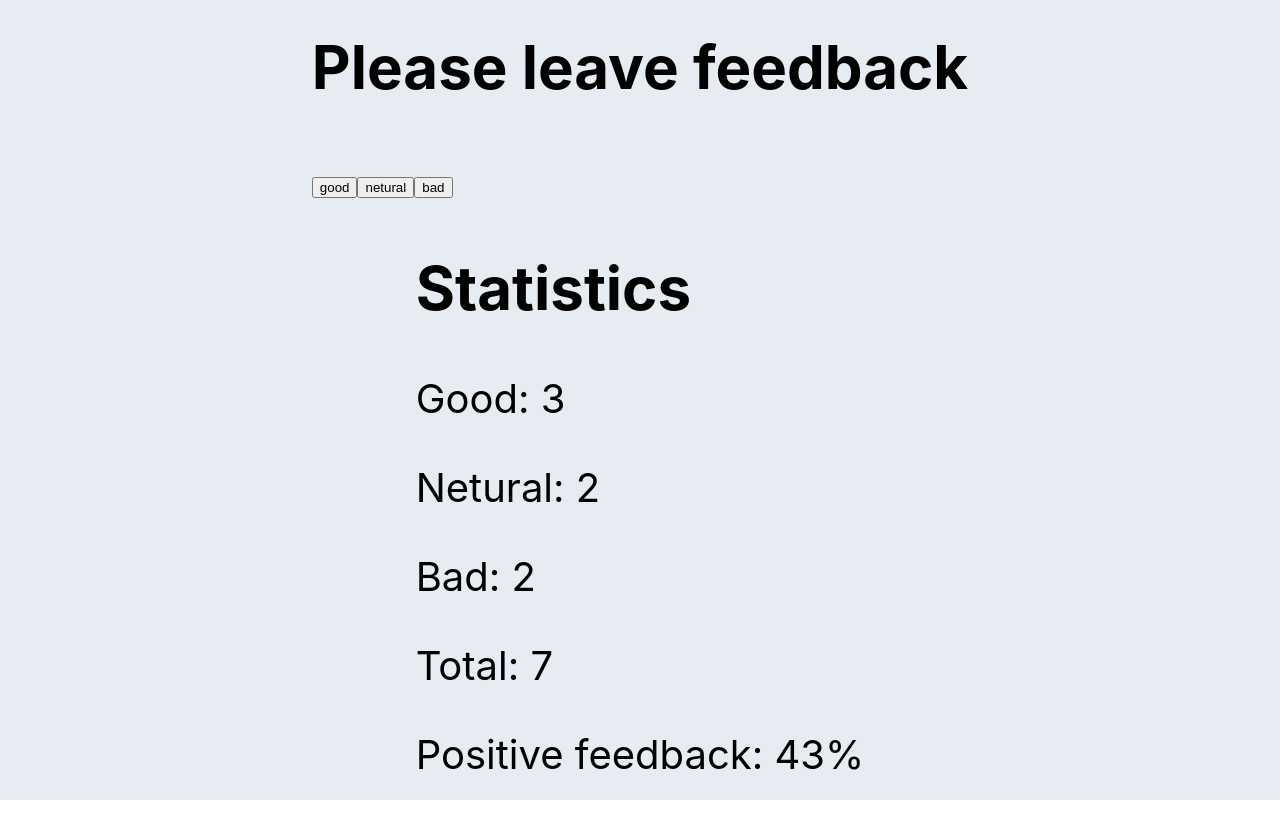
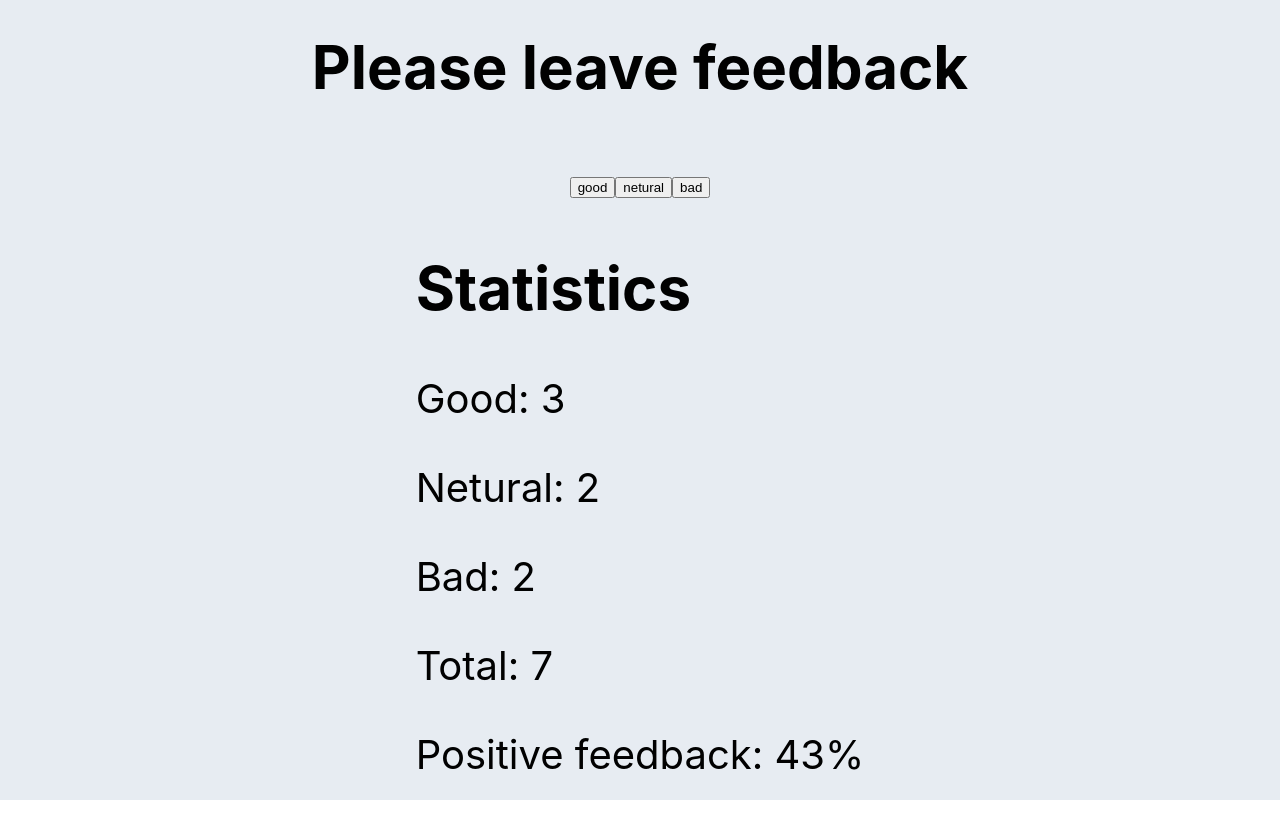
Before and after one commit to IgorMushk/goit-react-hw-02-feedback, a React (Create React App) app: page / in a window 1280 px wide. Built offline with nearby package versions, Linux system fonts and the light colour scheme.

Commit message:
section -> Section

```diff
--- a/src/components/App.jsx
+++ b/src/components/App.jsx
@@ -1,5 +1,6 @@
 import { Component } from 'react';
 import { Container } from './App.styled';
+import { Section } from './Section/Section';
 
 export class App extends Component {
   state = {
@@ -11,14 +12,8 @@ export class App extends Component {
   render() {
     return (
     <Container>
-      <section>
-        <h2>Please leave feedback</h2>
-         <div>
-          <button type='button'>good</button>
-          <button type='button'>netural</button>
-          <button type='button'>bad</button>
-         </div>
-      </section>
+      <Section  title="">
+      </Section>
       <section>
         <h2>Statistics</h2>
         {/* <Notification message="There is no feedback"></Notification> */}
--- /dev/null
+++ b/src/components/Section/Section.jsx
@@ -0,0 +1,10 @@
+export const Section = ({ title, children }) => (
+  <>
+    <h2>Please leave feedback</h2>
+    <div>
+      <button type="button">good</button>
+      <button type="button">netural</button>
+      <button type="button">bad</button>
+    </div>
+  </>
+);
```
Also changed, not shown: src/components/Section/Section.styled.jsx (added).
